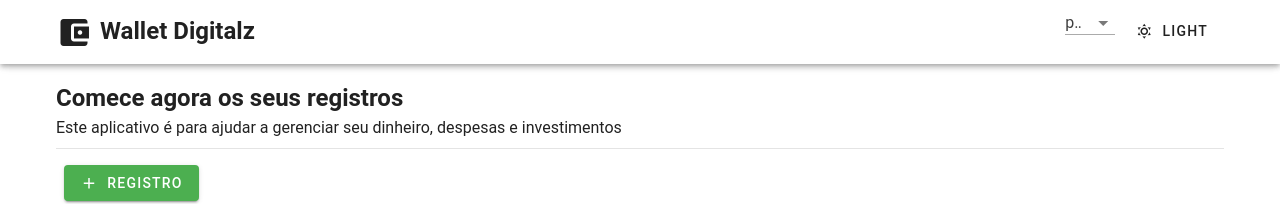
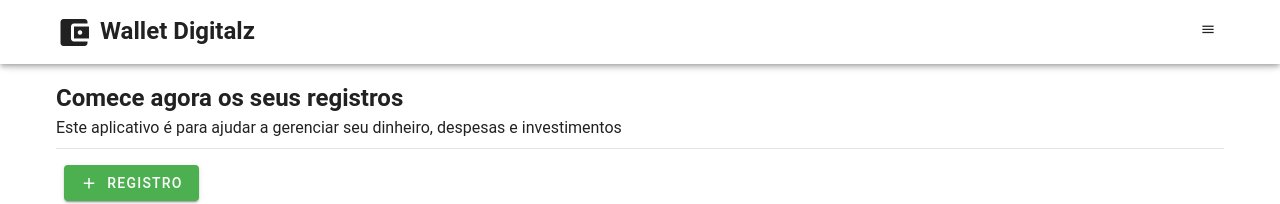
Before and after one commit to lucasferreiralimax/wallet-digitalz, a Vue app: page / in a window 1280 px wide. Shown: the top 204 px of the page. Built offline with nearby package versions, Linux system fonts and the light colour scheme.

Commit message:
improvement header with menu drawer

```diff
--- a/src/App.vue
+++ b/src/App.vue
@@ -6,6 +6,7 @@ import Language from '@/components/Language/index.vue'
 
 const wallet = useWalletStore()
 const theme = ref('light')
+const drawer = ref(false)
 
 function setTheme (value: string) {
   localStorage.setItem('theme', value)
@@ -31,20 +32,35 @@ onMounted(() => {
       <v-container class="d-flex justify-space-between">
         <h1><v-icon class="mr-2" icon="mdi-wallet" />Wallet Digitalz</h1>
         <v-spacer></v-spacer>
+        <v-btn @click.stop="drawer = !drawer" size="x-small" icon="mdi-menu" />
+      </v-container>
+    </v-app-bar>
+
+    <v-navigation-drawer
+      v-model="drawer"
+      location="right"
+      temporary
+    >
+      <v-list-item>
         <Language />
+      </v-list-item>
+      <v-divider />
+      <v-list-item>
         <v-btn
+          block
           :prepend-icon="theme === 'light' ? 'mdi-weather-sunny' : 'mdi-weather-night'"
           @click="toggleTheme"
         >{{ theme }}</v-btn>
-      </v-container>
-    </v-app-bar>
+      </v-list-item>
+      <v-divider />
+    </v-navigation-drawer>
 
     <v-main>
       <v-container>
         <template v-if="!wallet.registers.length">
           <h2>{{ $t('home.lets') }}</h2>
           <p>{{ $t('home.about') }}</p>
-          <v-divider class="divider my-2"></v-divider>
+          <v-divider class="divider my-2" />
         </template>
         <Registers />
       </v-container>
--- a/src/components/Language/index.vue
+++ b/src/components/Language/index.vue
@@ -11,22 +11,13 @@ watch(locale, (val) => {
 </script>
 
 <template>
-  <div class="app-language mr-2">
   <v-select
-      append-inner-icon=""
+    class="ma-0"
     v-model="locale"
     single-line
     :items="[...supportLocales]"
     density="compact"
-      variant="underlined"
+    variant="solo"
+    hide-details="auto"
   />
-  </div>
 </template>
-
-<style>
-.app-language {
-  width: 50px;
-  height: 35px;
-  transform: translateY(-10px);
-}
-</style>
```
Lines whose indentation alone changed are shown as unchanged.
